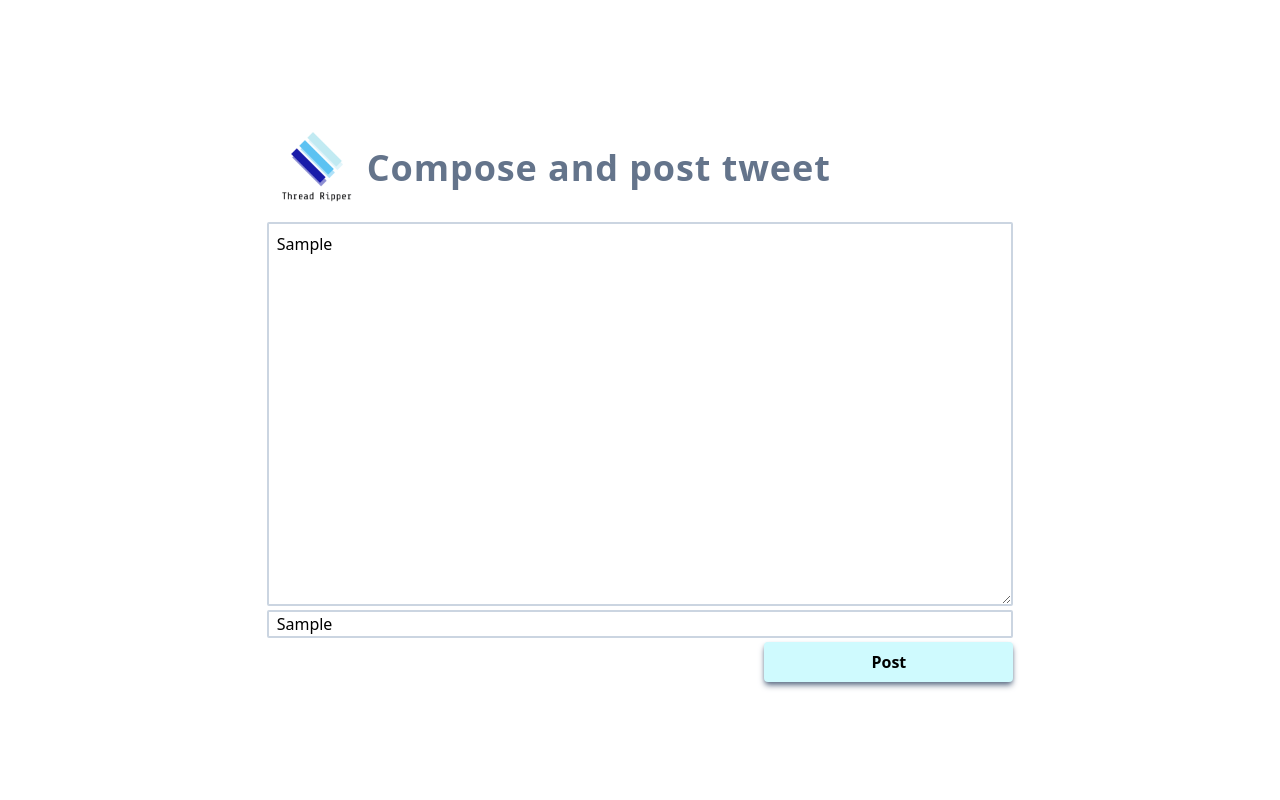
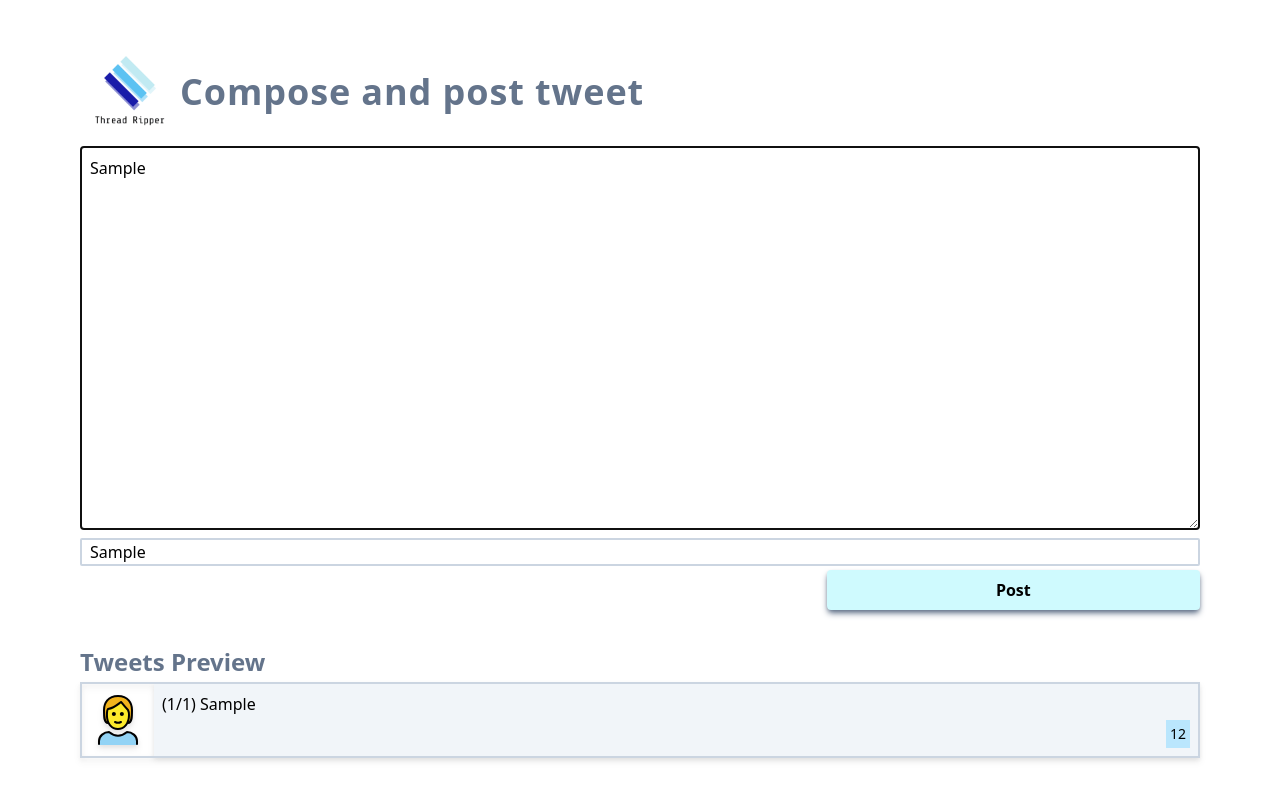
Before and after one commit to avranju/thread-ripper, a Next.js app: page /main in a window 1280 px wide. Both pictures are taken after typing "Sample", "Sample" into the empty fields and a click on the button "Post". Built offline with nearby package versions, Linux system fonts and the light colour scheme.

Commit message:
Implement tweets preview

```diff
--- /dev/null
+++ b/components/sub-title.tsx
@@ -0,0 +1,21 @@
+import { DOMAttributes } from 'react';
+
+export interface SubTitleProps extends DOMAttributes<HTMLHeadingElement> {
+    className?: string;
+    additionalClassName?: string;
+}
+
+export default function SubTitle({
+    children,
+    className,
+    additionalClassName,
+    ...props
+}: SubTitleProps) {
+    let cn = className ?? 'text-2xl font-bold text-slate-500';
+    cn = additionalClassName ? `${cn} ${additionalClassName}` : cn;
+    return (
+        <h2 className={cn} {...props}>
+            {children}
+        </h2>
+    );
+}
--- a/components/tweet.tsx
+++ b/components/tweet.tsx
@@ -1,25 +1,25 @@
-import { ReactNode } from 'react';
 import Image from 'next/image';
 
 export interface TweetProps {
-    children: ReactNode;
+    content: string;
     className?: string;
 }
 
-export default function Tweet({ children, className, ...props }: TweetProps) {
-    let cn =
-        className ??
-        'rounded bg-cyan-100 py-2 px-4 font-bold shadow-md shadow-slate-500 hover:bg-cyan-200';
-
+export default function Tweet({ content, className, ...props }: TweetProps) {
     return (
-        <div className="flex border-2 border-solid border-slate-300">
+        <div className="flex border-2 border-solid border-slate-300 drop-shadow-md">
             <Image
                 src="/images/person.svg"
                 alt="Person icon"
                 width={72}
                 height={72}
             />
-            <p className="flex-1 bg-slate-100 p-2 text-left">{children}</p>
+            <div className="flex flex-1 bg-slate-100 p-2 text-left">
+                <p className="flex-1">{content}</p>
+                <div className="place-self-end bg-sky-200 p-1 text-sm">
+                    {content.length}
+                </div>
+            </div>
         </div>
     );
 }
--- /dev/null
+++ b/components/tweets.tsx
@@ -0,0 +1,26 @@
+import Tweet from './tweet';
+
+export interface TweetsProps {
+    tweets: string[];
+}
+
+export function Tweets({ tweets }: TweetsProps) {
+    return (
+        <div className="flex flex-col">
+            {tweets.map((tweet: string, index) => {
+                if (index === 0) {
+                    return <Tweet content={tweet} />;
+                } else {
+                    return (
+                        <div className="flex flex-col" key={index}>
+                            {/* The following is a verticle line connecting this tweet with the
+                            previous tweet. */}
+                            <div className="m-0 h-4 w-0.5 self-center bg-slate-400 p-0" />
+                            <Tweet content={tweet} />
+                        </div>
+                    );
+                }
+            })}
+        </div>
+    );
+}
--- a/package.json
+++ b/package.json
@@ -6,12 +6,14 @@
     "start": "next start"
   },
   "dependencies": {
+    "lodash": "^4.17.21",
     "next": "latest",
     "react": "17.0.2",
     "react-dom": "17.0.2",
     "sharp": "^0.30.3"
   },
   "devDependencies": {
+    "@types/lodash": "^4.14.180",
     "@types/node": "^17.0.21",
     "@types/react": "^17.0.41",
     "autoprefixer": "^10.4.4",
--- a/pages/main.tsx
+++ b/pages/main.tsx
@@ -1,23 +1,41 @@
 import { NextPage } from 'next';
 import Image from 'next/image';
-import { useEffect } from 'react';
-// import Link from 'next/link';
+import { useEffect, useState } from 'react';
 import Button from '../components/button';
 import Layout from '../components/layout';
 import Title from '../components/title';
-import Tweet from '../components/tweet';
+import { Tweets } from '../components/tweets';
+import { debounce } from 'lodash';
+import splitText, { SplitNumberPosition } from '../utils/text-split';
+import SubTitle from '../components/sub-title';
 
 const Main: NextPage = () => {
     useEffect(() => {
-        const tweet = document.querySelector(
+        const tweetInput = document.querySelector(
             'textarea[name="tweet"]'
         ) as HTMLTextAreaElement;
-        tweet?.focus();
+        tweetInput?.focus();
     });
+
+    let [tweets, setTweets] = useState([] as string[]);
+
+    const onTweetChange = () => {
+        const tweetInput = document.querySelector(
+            'textarea[name="tweet"]'
+        ) as HTMLTextAreaElement;
+        if (tweetInput) {
+            const text = tweetInput.value.trim();
+            if (text.length > 0) {
+                setTweets(splitText(text, 250, SplitNumberPosition.Beginning));
+            } else {
+                setTweets([]);
+            }
+        }
+    };
 
     return (
         <Layout>
-            <div className="mb-1 flex w-8/12">
+            <div className="mb-1 flex w-full">
                 <Image
                     src="/images/logo.png"
                     alt="Thread Ripper Logo"
@@ -30,24 +48,27 @@ const Main: NextPage = () => {
                 </Title>
                 <br />
             </div>
-            <div className="flex w-8/12 flex-col space-y-1">
+            <div className="flex w-full flex-col space-y-1">
                 <textarea
                     name="tweet"
                     placeholder="Enter tweet content here"
-                    className="h-96 rounded-sm border-2 border-slate-300 p-2"
+                    className="mb-1 h-96 rounded-sm border-2 border-slate-300 p-2"
+                    onChange={debounce(onTweetChange, 500)}
                 />
                 <input
                     type="text"
-                    placeholder="Optional URL to tweet to reply to"
+                    placeholder="Optional URL of tweet to reply to"
                     className="rounded-sm border-2 border-slate-300 pl-2"
                 />
-                {}
                 <Button additionalClassName="self-end w-4/12">Post</Button>
+
+                {tweets.length > 0 && (
+                    <SubTitle additionalClassName="self-start pt-8">
+                        Tweets Preview
+                    </SubTitle>
+                )}
+                <Tweets tweets={tweets} />
             </div>
-
-            {/* <Link href="/">
-                <Button>Go Back</Button>
-            </Link> */}
         </Layout>
     );
 };
--- /dev/null
+++ b/utils/text-split.ts
@@ -0,0 +1,83 @@
+export enum SplitNumberPosition {
+    None = 0,
+    Beginning = 1,
+    End = 2,
+}
+
+// The text needs to be split on word boundaries. If the split number needs
+// to be included in each split, then the number of characters that would
+// consume needs to be taken into account when determining the split. We do
+// not know ahead of time the number of splits we will have at the end. So
+// we do this in 2 passes. First we assume we will have less than 10 splits
+// and so including the split number in each split will only consume 6
+// characters. If it turns out that greater than 9 splits are needed then we
+// do a second pass where the split number will consume 8 characters.
+
+function nextSplit(
+    input: string,
+    startIndex: number,
+    maxLen: number,
+    splitNumberLen: number
+): number {
+    const newMaxLen = maxLen - splitNumberLen;
+    let endIndex = Math.min(input.length, startIndex + newMaxLen);
+    while (endIndex < input.length && endIndex > 0 && input[endIndex] !== ' ') {
+        endIndex--;
+    }
+
+    return endIndex;
+}
+
+function doPass(
+    input: string,
+    maxLen: number,
+    splitNumberLen: number
+): number[][] {
+    let startIndex = 0;
+    let endIndex = 0;
+    let splits = [];
+
+    do {
+        endIndex = nextSplit(input, startIndex, maxLen, splitNumberLen);
+        splits.push([startIndex, endIndex]);
+        startIndex = endIndex + 1;
+    } while (endIndex < input.length);
+
+    return splits;
+}
+
+export default function splitText(
+    input: string,
+    maxLen: number,
+    splitNumberPosition: SplitNumberPosition
+): string[] {
+    let splitNumberLen =
+        splitNumberPosition === SplitNumberPosition.None ? 0 : 6;
+    let splits = doPass(input, maxLen, splitNumberLen);
+
+    if (splitNumberPosition !== SplitNumberPosition.None && splits.length > 9) {
+        splitNumberLen = 8;
+        splits = doPass(input, maxLen, splitNumberLen);
+    }
+
+    switch (splitNumberPosition) {
+        case SplitNumberPosition.Beginning:
+            return splits.map(
+                ([start, end], index) =>
+                    `(${index + 1}/${splits.length}) ${input.substring(
+                        start,
+                        end
+                    )}`
+            );
+        case SplitNumberPosition.End:
+            return splits.map(
+                ([start, end], index) =>
+                    `${input.substring(start, end)} (${index + 1}/${
+                        splits.length
+                    })`
+            );
+
+        default:
+            return splits.map(([start, end]) => input.substring(start, end));
+    }
+}
```
Also changed, not shown: 1 other file (tests, documents, lock files or other folders).
